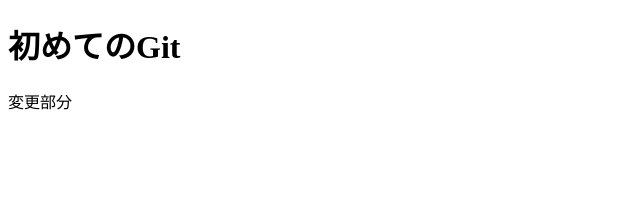
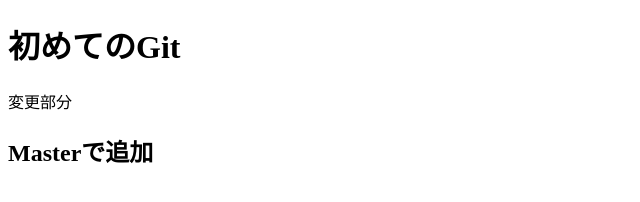
Before and after one commit to hinode000jp/GitSample3, a plain HTML site: page index.html in a window 1280 px wide. Shown: the whole page, without its empty margins (0-640 px from the left). Drawn offline with Linux system fonts and the light colour scheme.

Commit message:
h２タグを追加

```diff
--- a/index.html
+++ b/index.html
@@ -7,5 +7,6 @@
     <body>
         <h1>初めてのGit</h1>
         <p>変更部分</p>
+        <h2>Masterで追加</h2>
     </body>
 </html>
```
